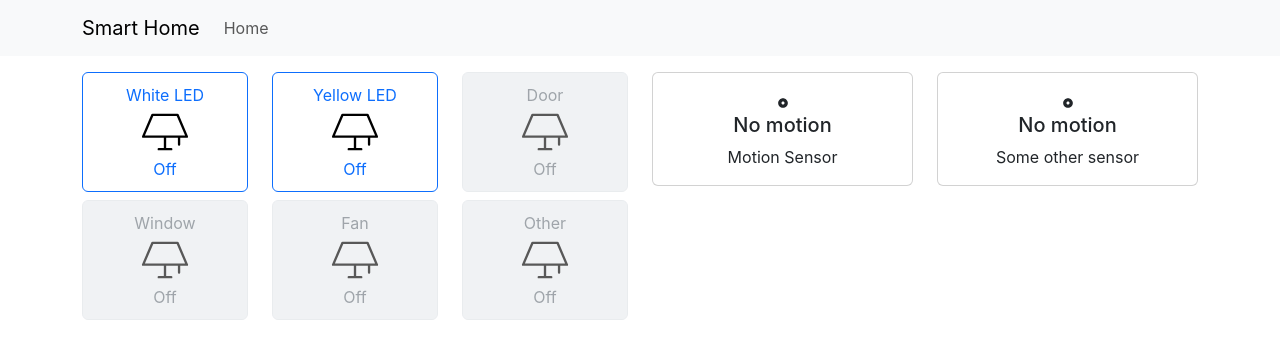
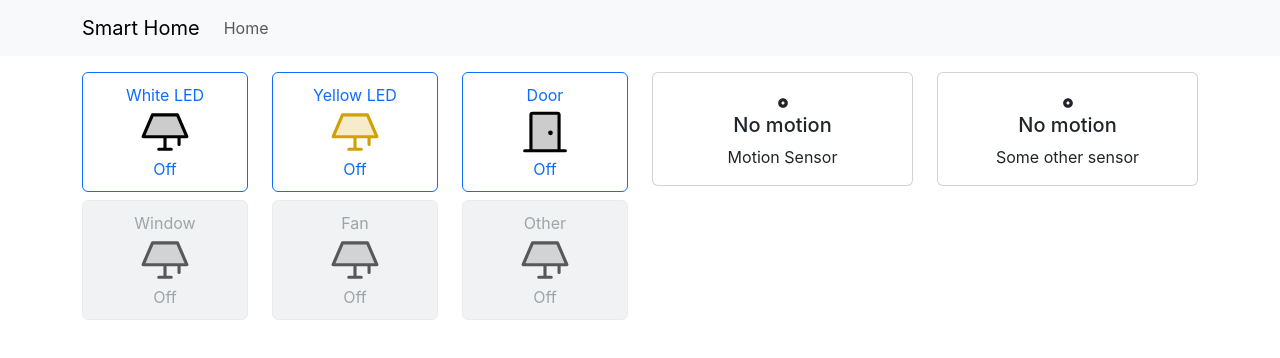
Before and after one commit to Software-Engineering-HKR/web-app, a React (Create React App) app in the folder web-app/: page /home in a window 1280 px wide. Shown: the top 358 px of the page. Built offline with nearby package versions, Linux system fonts and the light colour scheme; no server answers.

Commit message:
Create Smart Icons Component
Implement icon switching for sensors and devices based on their on/off status

```diff
--- a/web-app/src/component/DeviceToggle.js
+++ b/web-app/src/component/DeviceToggle.js
@@ -1,8 +1,8 @@
 import React, { useEffect, useState } from 'react';
 import axios from 'axios';
+
 import ToggleButton from 'react-bootstrap/ToggleButton';
-
-import { PiLampLight, PiLampFill } from "react-icons/pi"; // Import Icons
+import SmartIcons from './SmartIcons';
 
 function DeviceToggle({ label, device, disabled }) {
     const [checked, setChecked] = useState(false);
@@ -67,7 +67,7 @@ function DeviceToggle({ label, device, disabled }) {
             >
                 <div className="device-content">
                     <span className="button-label">{label}</span>
-                    {checked ? <PiLampFill size={50} color="white" /> : <PiLampLight size={50} color="black" />}
+                    <SmartIcons device={device} active={checked} />
                     <span className="button-status-label">{checked ? 'On' : 'Off'}</span>
                 </div>
 
--- a/web-app/src/component/Sensor.js
+++ b/web-app/src/component/Sensor.js
@@ -1,13 +1,10 @@
 import React, { useEffect, useState } from 'react'
 
-
 import Card from 'react-bootstrap/Card';
-
-import { MdOutlineSensors } from "react-icons/md";
-import { FaDotCircle } from "react-icons/fa";
+import SmartIcons from './SmartIcons';
 
 
-const Sensor = ({ label, disabled, icon }) => {
+const Sensor = ({ label, device, disabled }) => {
   const [sensorValue, setSensorValue] = useState(false)
 
   useEffect(() => {
@@ -50,7 +47,8 @@ const Sensor = ({ label, disabled, icon }) => {
   return (
     <Card className={`mb-2 text-center sensor ${sensorValue ? 'on' : ''} ${disabled ? 'disabled' : ''}`}>
       <Card.Body>
-        {sensorValue ? <MdOutlineSensors size={50} className="card-icon-top" /> : <FaDotCircle size={10} className="card-icon-top" />}
+
+      <SmartIcons device={device} active={sensorValue} />
         <Card.Title>{sensorValue ? 'Motion' : 'No motion'}</Card.Title>
         <Card.Text> {label} </Card.Text>
       </Card.Body>
--- /dev/null
+++ b/web-app/src/component/SmartIcons.js
@@ -0,0 +1,29 @@
+import React from 'react';
+import { PiLampFill, PiLampDuotone, PiDoorDuotone, PiDoorOpenDuotone} from "react-icons/pi";
+import { MdOutlineSensors } from "react-icons/md";
+import { FaDotCircle } from "react-icons/fa";
+
+function SmartIcons({ device, active }) {
+
+    let IconComponent;
+
+    if (device === "whiteLed") {
+        IconComponent = active ? <PiLampFill size={50} color="white" /> : <PiLampDuotone size={50} color="black" />
+    } else if (device === "yellowLed") {
+        IconComponent = active ? <PiLampFill size={50} color="yellow" /> : <PiLampDuotone size={50} color="#D0A103" />
+    } else if (device === "door") {
+        IconComponent = active ? <PiDoorOpenDuotone size={50} color="white" /> : <PiDoorDuotone size={50} color="black" />
+    } else if (device === "motionSensor") {
+        IconComponent = active ? <MdOutlineSensors size={50} className="card-icon-top" /> : <FaDotCircle size={10} className="card-icon-top" />
+    } else {
+        IconComponent = <PiLampDuotone size={50} color="black" />
+    }
+
+    return (
+        <>
+            {IconComponent}
+        </>
+    );
+}
+
+export default SmartIcons;
--- a/web-app/src/pages/Home.js
+++ b/web-app/src/pages/Home.js
@@ -30,7 +30,7 @@ export const Home = () => {
                 <Toggle label={"Yellow LED"} device="yellowLed" />
               </Col>
               <Col sm={4} md={4}>
-                <Toggle label={"Door"} device="door" disabled={true} />
+                <Toggle label={"Door"} device="door" />
               </Col>
             </Row>
             <Row>
@@ -49,10 +49,10 @@ export const Home = () => {
           <Col sm={6} md={6}>
             <Row>
               <Col sm={12} md={6}>
-                <Sensor label={"Motion Sensor"} icon={sensorIcon} />
+                <Sensor label={"Motion Sensor"} device="motionSensor" icon={sensorIcon} />
               </Col>
               <Col sm={12} md={6}>
-                <Sensor label={"Some other sensor"} icon={sensorIcon} />
+                <Sensor label={"Some other sensor"} device="motionSensor" icon={sensorIcon} />
               </Col>
             </Row>
           </Col>
```
